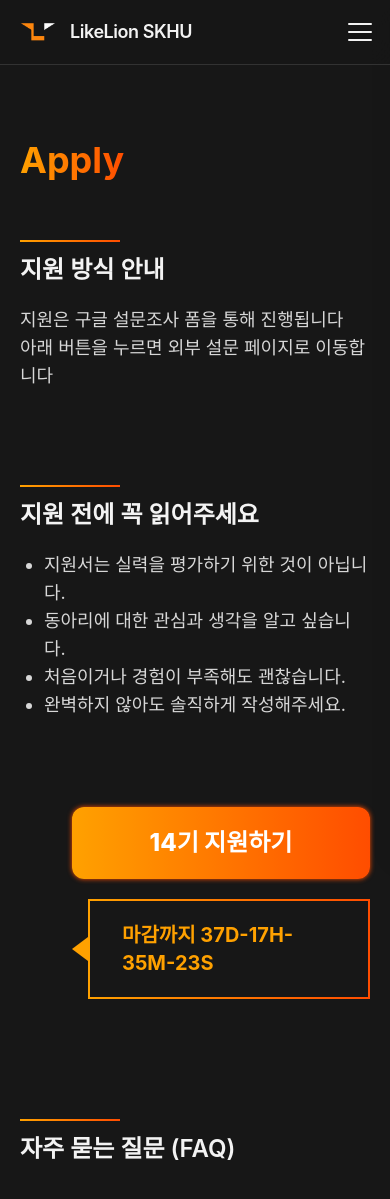
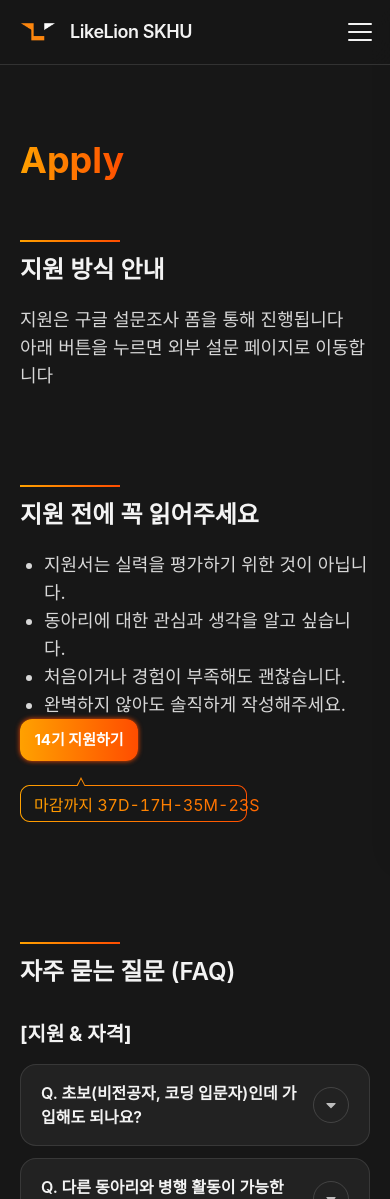
Before and after one commit to LikeLion-14th-SKHU/LikeLion-14th-Recruiting, a React (Vite) app: page /apply in a window 390 px wide. Shown: the top 1199 px of the page. Built offline with nearby package versions, Linux system fonts and the light colour scheme; a web font is replaced by a local one.

Commit message:
Refactor: 14기 지원하기 버튼 및 마감 타이머 컴포넌트로 분리, 모바일 스타일 적용

```diff
--- a/src/components/ApplySection.jsx
+++ b/src/components/ApplySection.jsx
@@ -55,11 +55,14 @@ function ApplySection() {
       )}M-${pad(timeLeft.seconds)}S`;
 
   return (
-    <div className="pt-22 pl-13 flex flex-col md:flex-row md:items-center gap-5">
+    <div className="flex flex-col md:flex-row gap-4 md:gap-5 md:mb-31 md:mt-15">
+      {/* 지원하기 버튼 */}
       <button
         disabled={!isActive}
         className={`
-          px-10 py-5 rounded-xl text-white text-2xl font-extrabold transition-all duration-300
+            w-29.5 md:w-72.25 h-10.5 md:h-24.25 px-2 md:px-10 py-2 md:py-5
+            rounded-xl text-white text-[15px] md:text-[30px] font-bold
+            transition-all duration-300
             ${
               isActive
                 ? "bg-gradient cursor-pointer hover:opacity-90 hover:scale-[1.02] shadow-primary-glow"
@@ -70,24 +73,33 @@ function ApplySection() {
         14기 지원하기
       </button>
 
-      <div className="relative flex items-center">
-        <div
-          className="w-0 h-0"
+      {/* 말풍선 이미지 + 카운트다운 텍스트 오버레이 */}
+      <div className="relative flex justify-start w-full md:w-auto justify-center md:justify-start md:items-center">
+        {/* 모바일용 (홈모바일말풍선.png) */}
+        <img
+          src="../img/홈모바일말풍선.png"
+          alt="말풍선"
+          className="block md:hidden h-11.25 w-auto object-contain"
+        />
+
+        {/* 웹용 (홈말풍선.png) */}
+        <img
+          src="../img/홈말풍선.png"
+          alt="말풍선"
+          className="hidden md:block h-18.75 w-auto object-contain"
+        />
+        <span
+          className="absolute inset-0 flex md:items-center justify-start md:justify-center md:mb-3  text-base md:text-[30px] pt-4 pl-3.5 md:pl-7"
           style={{
-            borderTop: "12px solid transparent",
-            borderBottom: "12px solid transparent",
-            borderRight: "16px solid #FFA100",
-          }}
-        />
-        <div
-          className="px-8 py-5 rounded-xl border-2 text-xl font-bold"
-          style={{
-            borderImage: "linear-gradient(to left, #FF4D00, #FFA100) 1",
-            color: "#FFA100",
+            background: "linear-gradient(to left, #FF4D00, #FFA100)",
+            WebkitBackgroundClip: "text",
+            WebkitTextFillColor: "transparent",
+            backgroundClip: "text",
+            fontVariantNumeric: "tabular-nums",
           }}
         >
           {countdownText}
-        </div>
+        </span>
       </div>
     </div>
   );
--- a/src/pages/Home.jsx
+++ b/src/pages/Home.jsx
@@ -1,60 +1,6 @@
-import { useState, useEffect } from "react";
-
-// ✅ 모집 시작일 / 마감일 여기서 수정하세요
-const RECRUIT_START = new Date("2026-02-16T00:00:00");
-const RECRUIT_END = new Date("2026-03-06T23:59:59");
+import ApplySection from "../components/ApplySection";
 
 function Home() {
-  const [timeLeft, setTimeLeft] = useState({
-    days: 0,
-    hours: 0,
-    minutes: 0,
-    seconds: 0,
-  });
-  const [isActive, setIsActive] = useState(false);
-  const [isEnded, setIsEnded] = useState(false);
-
-  useEffect(() => {
-    const tick = () => {
-      const now = new Date();
-
-      if (now < RECRUIT_START) {
-        setIsActive(false);
-        setIsEnded(false);
-        const diff = RECRUIT_START - now;
-        setTimeLeft(calcTime(diff));
-      } else if (now >= RECRUIT_START && now <= RECRUIT_END) {
-        setIsActive(true);
-        setIsEnded(false);
-        const diff = RECRUIT_END - now;
-        setTimeLeft(calcTime(diff));
-      } else {
-        setIsActive(false);
-        setIsEnded(true);
-        setTimeLeft({ days: 0, hours: 0, minutes: 0, seconds: 0 });
-      }
-    };
-
-    tick();
-    const interval = setInterval(tick, 1000);
-    return () => clearInterval(interval);
-  }, []);
-
-  const calcTime = (diff) => ({
-    days: Math.floor(diff / (1000 * 60 * 60 * 24)),
-    hours: Math.floor((diff / (1000 * 60 * 60)) % 24),
-    minutes: Math.floor((diff / (1000 * 60)) % 60),
-    seconds: Math.floor((diff / 1000) % 60),
-  });
-
-  const pad = (n) => String(n).padStart(2, "0");
-
-  const countdownText = isEnded
-    ? "모집이 종료되었습니다"
-    : `마감까지 ${pad(timeLeft.days)}D-${pad(timeLeft.hours)}H-${pad(
-        timeLeft.minutes
-      )}M-${pad(timeLeft.seconds)}S`;
-
   return (
     <section className="mx-auto bg-primary-bg pt-18.75 flex flex-col justify-center px-5 md:px-30 md:w-360 overflow-hidden">
       {/* 상단 타이틀 */}
@@ -79,54 +25,7 @@ function Home() {
         배움이 경험이 되는 동아리입니다.
       </p>
 
-      {/* 버튼 영역 - 모바일: 세로, 웹: 가로 */}
-      <div className="flex flex-col md:flex-row gap-4 md:gap-5 md:mb-31 md:mt-15">
-        {/* 지원하기 버튼 */}
-        <button
-          disabled={!isActive}
-          className={`
-            w-29.5 md:w-72.25 h-10.5 md:h-24.25 px-2 md:px-10 py-2 md:py-5
-            rounded-xl text-white text-[15px] md:text-[30px] font-bold
-            transition-all duration-300
-            ${
-              isActive
-                ? "bg-gradient cursor-pointer hover:opacity-90 hover:scale-[1.02] shadow-primary-glow"
-                : "bg-gray-600 cursor-not-allowed opacity-50"
-            }
-          `}
-        >
-          14기 지원하기
-        </button>
-
-        {/* 말풍선 이미지 + 카운트다운 텍스트 오버레이 */}
-        <div className="relative flex justify-start w-full md:w-auto justify-center md:justify-start md:items-center">
-          {/* 모바일용 (홈모바일말풍선.png) */}
-          <img
-            src="../img/홈모바일말풍선.png"
-            alt="말풍선"
-            className="block md:hidden h-11.25 w-auto object-contain"
-          />
-
-          {/* 웹용 (홈말풍선.png) */}
-          <img
-            src="../img/홈말풍선.png"
-            alt="말풍선"
-            className="hidden md:block h-18.75 w-auto object-contain"
-          />
-          <span
-            className="absolute inset-0 flex md:items-center justify-start md:justify-center md:mb-3  text-base md:text-[30px] pt-4 pl-3.5 md:pl-7"
-            style={{
-              background: "linear-gradient(to left, #FF4D00, #FFA100)",
-              WebkitBackgroundClip: "text",
-              WebkitTextFillColor: "transparent",
-              backgroundClip: "text",
-              fontVariantNumeric: "tabular-nums",
-            }}
-          >
-            {countdownText}
-          </span>
-        </div>
-      </div>
+      <ApplySection />
     </section>
   );
 }
```
Lines whose indentation alone changed are shown as unchanged.
